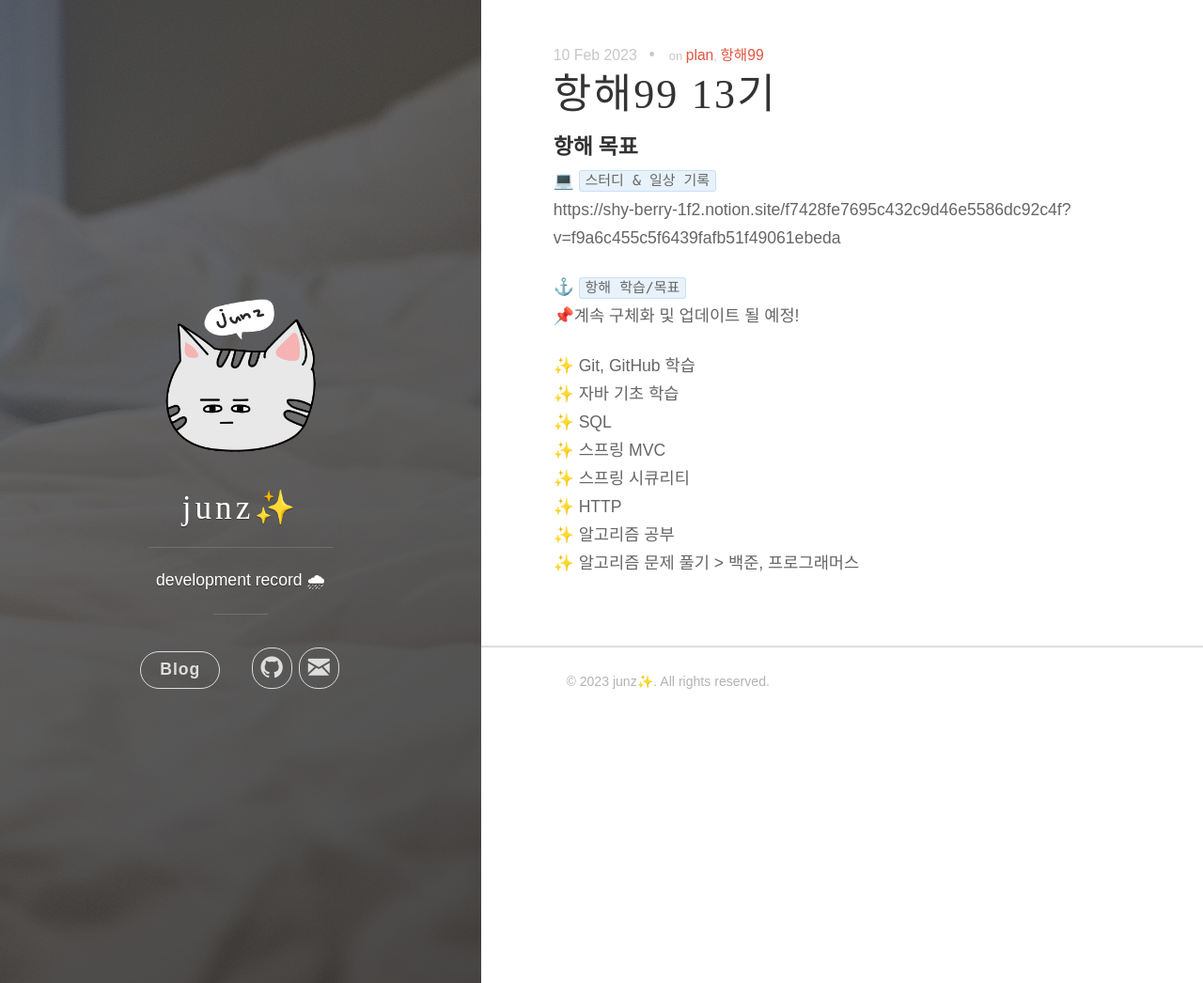
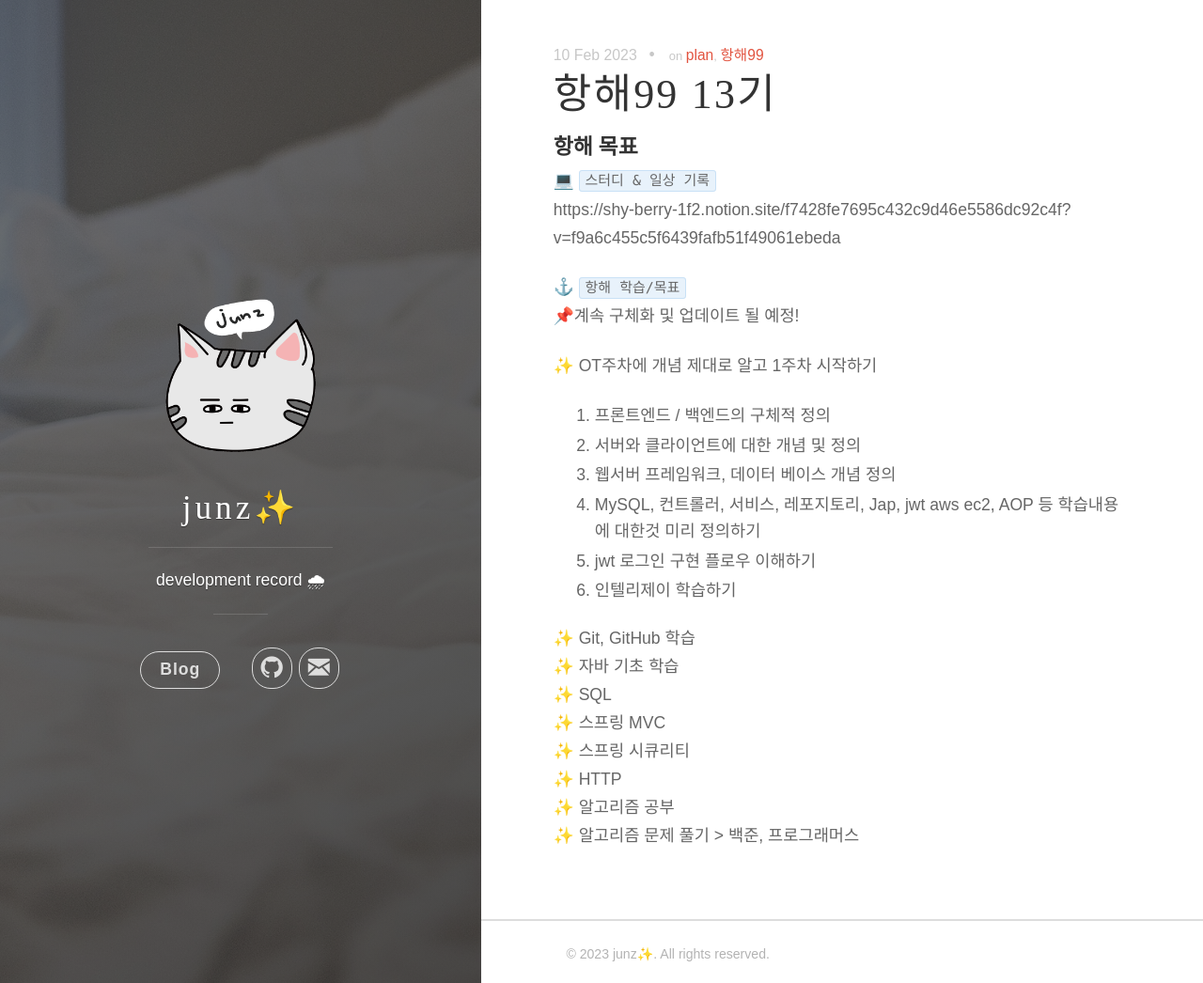
Before and after one commit to kim-junz/kim-junz.github.io, a Jekyll site: the page built from _posts/2023/2023-02-10-항해99 13기.md, in a window 1280 px wide and 1046 px high. Shown: the whole window at 94% size. Built offline with Jekyll 4.4.1, drawn with Linux system fonts in a browser that asks for light colours; some web fonts are replaced.

Commit message:
Update 2023-02-10-항해99 13기.md

```diff
--- a/_posts/2023/2023-02-10-항해99 13기.md
+++ b/_posts/2023/2023-02-10-항해99 13기.md
@@ -13,6 +13,14 @@ https://shy-berry-1f2.notion.site/f7428fe7695c432c9d46e5586dc92c4f?v=f9a6c455c5f
 ⚓ `항해 학습/목표`
 📌계속 구체화 및 업데이트 될 예정!
 
+✨ OT주차에 개념 제대로 알고 1주차 시작하기
+1. 프론트엔드 / 백엔드의 구체적 정의
+2. 서버와 클라이언트에 대한 개념 및 정의
+3. 웹서버 프레임워크, 데이터 베이스 개념 정의
+4. MySQL, 컨트롤러, 서비스, 레포지토리, Jap, jwt aws ec2, AOP 등 학습내용에 대한것 미리 정의하기
+5. jwt 로그인 구현 플로우 이해하기
+6. 인텔리제이 학습하기
+
 ✨ Git, GitHub 학습
 ✨ 자바 기초 학습
 ✨ SQL
```
